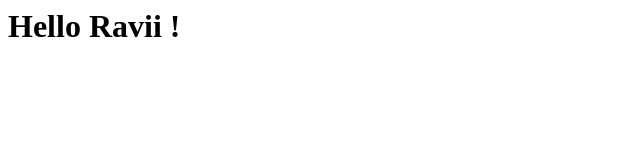
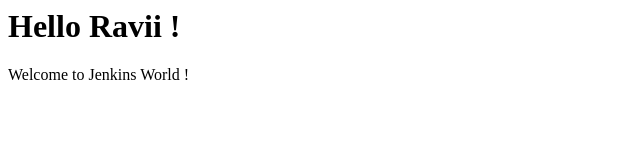
Before and after one commit to raviranjan2003/demo-jenkins, a plain HTML site: page index.html in a window 1280 px wide. Shown: the whole page, without its empty margins (0-640 px from the left). Drawn offline with Linux system fonts and the light colour scheme.

Commit message:
Update index.html

```diff
--- a/index.html
+++ b/index.html
@@ -1,5 +1,6 @@
 <htmL>
   <body>
     <h1>Hello Ravii !</h1>
+    <p>Welcome to Jenkins World !</p>
   </body>
 </htmL>
```
